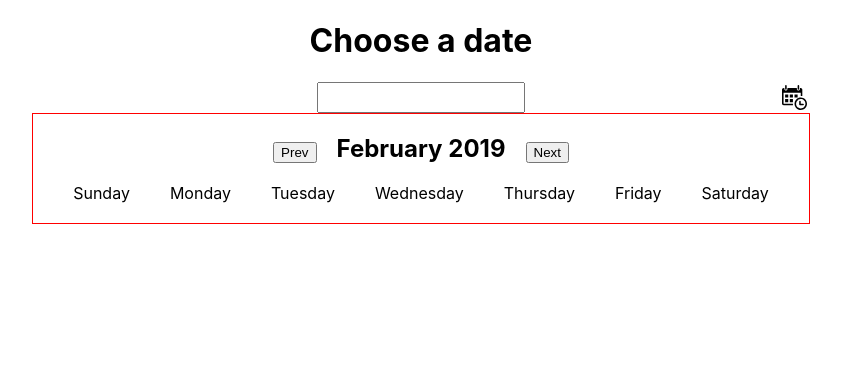
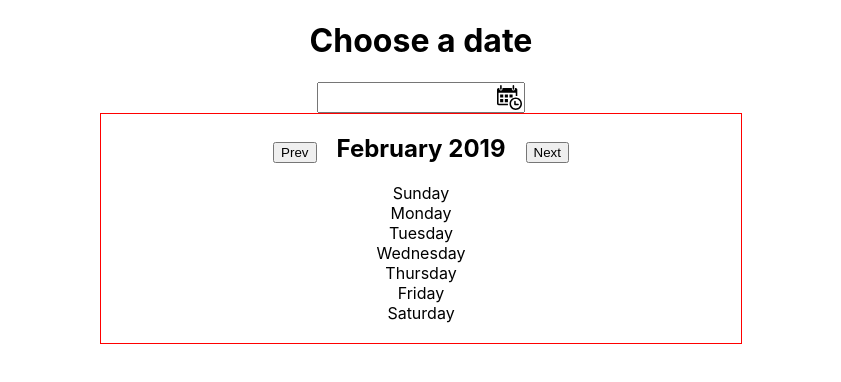
Before and after one commit to AlanaFarkas/date-picker, a React (Create React App) app: page / in a window 1280 px wide. Both pictures are taken after a click on the picture 728 px from the left and 97 px from the top of the page. Shown: the top 382 px of the page, without its empty margins (219-1060 px from the left). Built offline with nearby package versions, Linux system fonts and the light colour scheme.

Commit message:
feat: better layout when showCalendar == true

```diff
--- a/src/App.js
+++ b/src/App.js
@@ -87,6 +87,7 @@ class App extends Component {
       <InputContainerDiv>
         <Input />
         <CalendarImg onClick={this.showCalendar} src={calendar_icon} />
+      </InputContainerDiv>
       {this.state.openCalendar ?
         <CalendarContainer
           month={this.state.month_string}
@@ -95,7 +96,6 @@ class App extends Component {
           handleNext={this.handleNext}
           handlePrev={this.handlePrev} />
       : null}
-      </InputContainerDiv>
       </div>
     );
   }
--- a/src/CalendarContainer.js
+++ b/src/CalendarContainer.js
@@ -21,7 +21,9 @@ export default CalendarContainer;
 
 const Calendar = styled.div`
     border: 1px red solid;
+    width: 600px;
     padding: 20px;
+    margin: auto;
 `;
 
 const MonthContainer = styled.div`
@@ -34,8 +36,7 @@ const Month = styled.h2`
 `;
 
 const DaysContainer = styled.div`
-    display: flex;
     p {
-        margin: 0 20px;
+        margin: 0 10px;
     }
 `;
```
Lines whose indentation alone changed are shown as unchanged.
